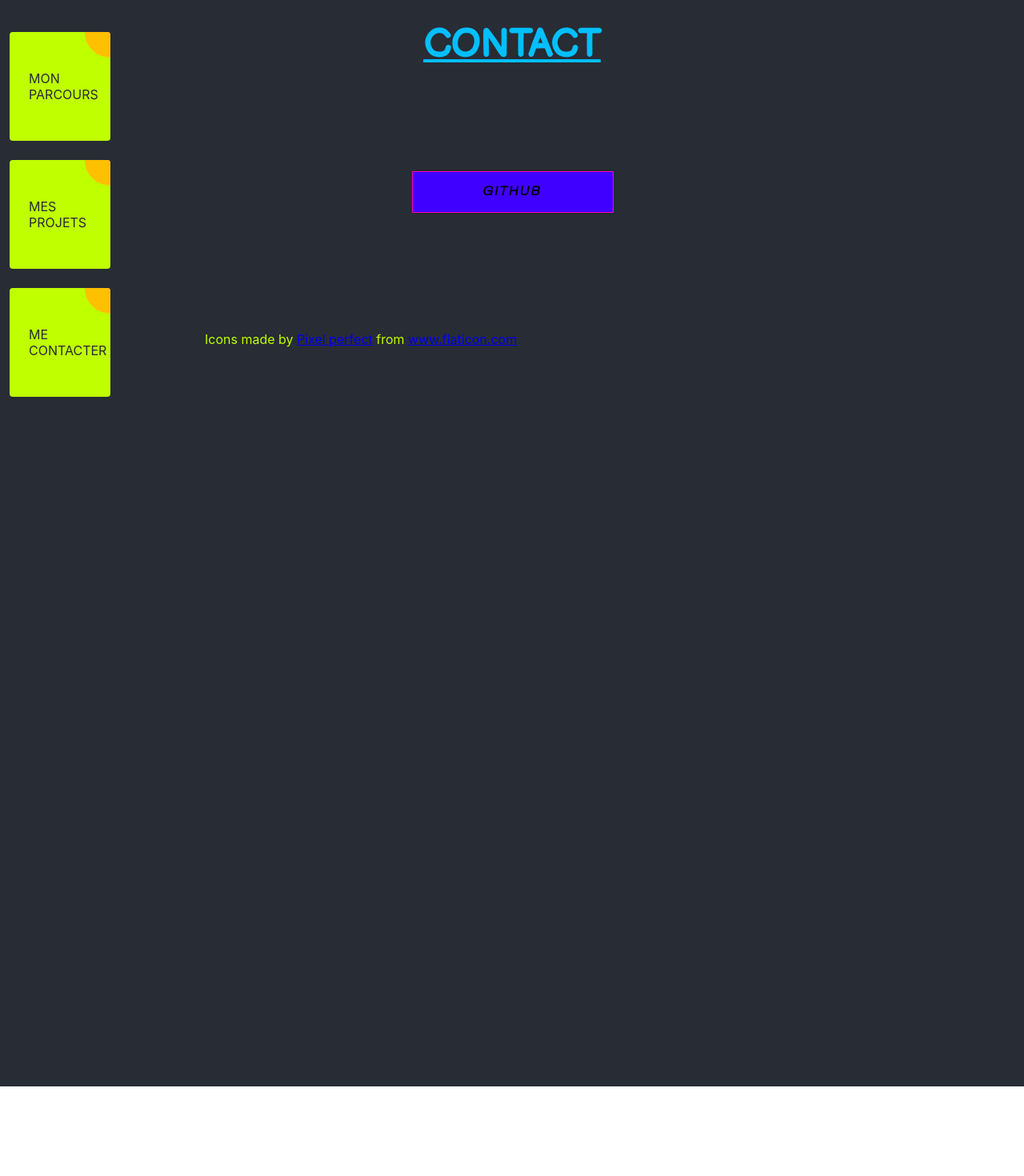
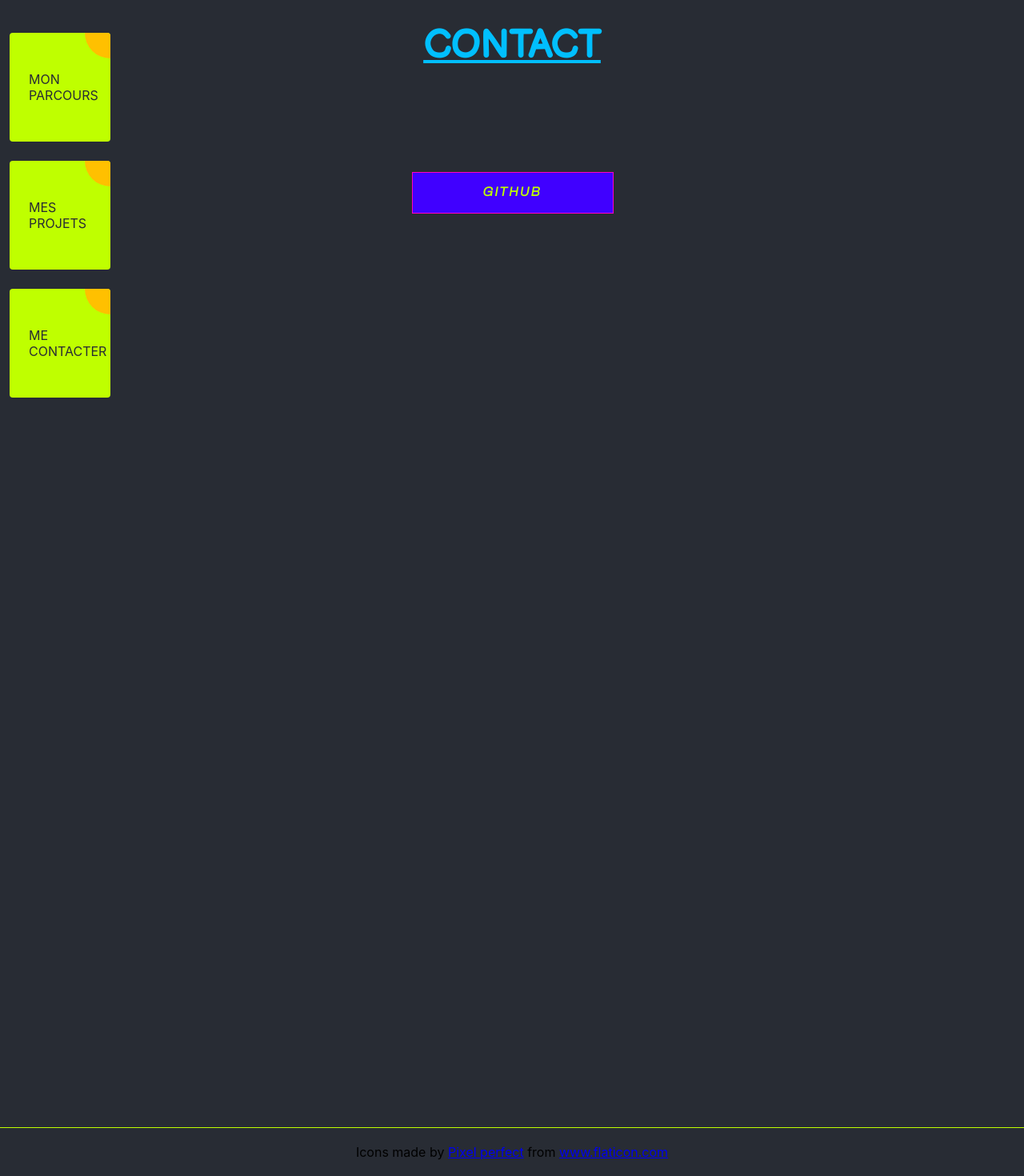
Before and after one commit to florent-augier/my-portfolio, a React (Create React App) app: page /contact in a window 1280 px wide. Shown: the part 272-1742 px from the top of the page at 80% size. Before the commit the page ends 1630 px from the top, so only its background shows below. Built offline with nearby package versions, Linux system fonts and the light colour scheme.

Commit message:
Feat(Footer): add style and position

```diff
--- a/public/index.html
+++ b/public/index.html
@@ -29,6 +29,7 @@
   <body>
     <noscript>You need to enable JavaScript to run this app.</noscript>
     <div id="root"></div>
+    <div id="footer"></div>
     <!--
       This HTML file is a template.
       If you open it directly in the browser, you will see an empty page.
--- a/src/App.css
+++ b/src/App.css
@@ -65,24 +65,8 @@
   src: url("./fonts/archivo/Archivo-regular.ttf");
 }
 
-html {
-  min-height: 100vh;
-}
-body {
-  min-height: 100vh;
-  background-color: var(--dark);
-}
-
 #root {
   background-color: var(--dark);
-  min-height: 100vh;
+  min-height: 100%;
   padding-bottom: 50px;
-  --dark: #282c34;
-  --citrus: #bfff00;
-  --pink: #ff00bf;
-  --blue: #4000ff;
-  --orange: #ffc000;
-  --green: #3fff00;
-  --violet: #c000ff;
-  --electric: #00bfff;
 }
--- /dev/null
+++ b/src/components/Footer.css
@@ -0,0 +1,16 @@
+#footer {
+  position: relative;
+  bottom: 0;
+  width: 100%;
+  height: max-content;
+  background-color: var(--dark);
+}
+
+.wrapperFooter {
+  margin-top: 50px;
+  padding: 20px;
+  background-color: var(--dark);
+  display: flex;
+  justify-content: center;
+  border-top: 1px solid var(--citrus);
+}
--- /dev/null
+++ b/src/components/Footer.js
@@ -0,0 +1,28 @@
+import React from "react";
+import "./Footer.css";
+
+export default function Footer() {
+  return (
+    <div className="wrapperFooter">
+      <div className="gridFooter">
+        <div className="firstCol">
+          <div>
+            Icons made by{" "}
+            <a
+              href="https://www.flaticon.com/authors/pixel-perfect"
+              title="Pixel perfect"
+            >
+              Pixel perfect
+            </a>{" "}
+            from{" "}
+            <a href="https://www.flaticon.com/" title="Flaticon">
+              www.flaticon.com
+            </a>
+          </div>
+        </div>
+        <div className="secondCol"></div>
+        <div className="thirdCol"></div>
+      </div>
+    </div>
+  );
+}
--- a/src/components/Navbar.css
+++ b/src/components/Navbar.css
@@ -4,6 +4,7 @@ nav {
   color: var(--citrus);
   margin-bottom: 150px;
   z-index: 1000;
+  border-bottom: 1px solid var(--citrus);
 }
 nav ul {
   display: flex;
--- a/src/components/Wrapper.css
+++ b/src/components/Wrapper.css
@@ -1,2 +1,3 @@
-#wrapperBody {
+.wrapperBody {
+  background-color: var(--dark);
 }
--- a/src/components/Wrapper.js
+++ b/src/components/Wrapper.js
@@ -1,10 +1,15 @@
-import React from "react";
+import React, { useEffect } from "react";
 import Navbar from "../components/Navbar";
 import "./Wrapper.css";
 
-import { Router, useHistory } from "react-router-dom";
+import { Router, useHistory, useLocation } from "react-router-dom";
 
 export default function Wrapper() {
+  const location = useLocation();
+
+  useEffect(() => {
+    console.log(location);
+  });
   let history = useHistory();
   return (
     <Router history={history}>
--- a/src/index.css
+++ b/src/index.css
@@ -1,13 +1,31 @@
+html {
+  margin: 0;
+  padding: 0;
+
+  min-height: 100vh;
+  --dark: #282c34;
+  --citrus: #bfff00;
+  --pink: #ff00bf;
+  --blue: #4000ff;
+  --orange: #ffc000;
+  --green: #3fff00;
+  --violet: #c000ff;
+  --electric: #00bfff;
+}
+
 body {
+  background-color: var(--dark);
+
+  min-height: 100%;
   margin: 0;
-  font-family: -apple-system, BlinkMacSystemFont, 'Segoe UI', 'Roboto', 'Oxygen',
-    'Ubuntu', 'Cantarell', 'Fira Sans', 'Droid Sans', 'Helvetica Neue',
+  font-family: -apple-system, BlinkMacSystemFont, "Segoe UI", "Roboto", "Oxygen",
+    "Ubuntu", "Cantarell", "Fira Sans", "Droid Sans", "Helvetica Neue",
     sans-serif;
   -webkit-font-smoothing: antialiased;
   -moz-osx-font-smoothing: grayscale;
 }
 
 code {
-  font-family: source-code-pro, Menlo, Monaco, Consolas, 'Courier New',
+  font-family: source-code-pro, Menlo, Monaco, Consolas, "Courier New",
     monospace;
 }
--- a/src/screens/Contact.js
+++ b/src/screens/Contact.js
@@ -1,9 +1,20 @@
-import React from "react";
+import React, { useRef } from "react";
 import "./Screen.css";
 
 import githubIcon from "../images/github.svg";
 
 export default function Contact() {
+  const githubText = useRef(null);
+
+  const jumpLetters = (e) => {
+    if (e.type === "mouseenter") {
+      githubText.current.style.transition = "all 1s";
+      githubText.current.style.marginTop = "60%";
+    } else if (e.type === "mouseleave") {
+      githubText.current.style.marginTop = "0%";
+    }
+  };
+
   return (
     <div className="bodyScreen">
       <h1 className="headerScreen">CONTACT</h1>
@@ -12,35 +23,24 @@ export default function Contact() {
         <div className="bodySectionScreen">
           {/* Mes liens*/}
           <div style={{ display: "flex", justifyContent: "center" }}>
-            <div className="btn btn-two">
+            <div
+              className="btn btn-two"
+              onMouseEnter={(e) => jumpLetters(e)}
+              onMouseLeave={(e) => jumpLetters(e)}
+            >
               <img
                 src={githubIcon}
                 alt="github-icon"
                 style={{
                   backgroundColor: "rgba(255, 255, 255, 0)",
-                  fill: "red",
                   zIndex: 1000,
                 }}
               />
-              <span>GITHUB</span>
+              <span ref={githubText}>GITHUB</span>
             </div>
           </div>
         </div>
       </div>
-
-      <div style={{ marginTop: "150px" }}>
-        Icons made by{" "}
-        <a
-          href="https://www.flaticon.com/authors/pixel-perfect"
-          title="Pixel perfect"
-        >
-          Pixel perfect
-        </a>{" "}
-        from{" "}
-        <a href="https://www.flaticon.com/" title="Flaticon">
-          www.flaticon.com
-        </a>
-      </div>
     </div>
   );
 }
--- a/src/screens/Screen.css
+++ b/src/screens/Screen.css
@@ -3,6 +3,7 @@
   color: var(--citrus);
   width: 60%;
   margin: auto;
+  position: relative;
 }
 
 .avatarContainer {
@@ -172,14 +173,18 @@ img {
   position: relative;
 }
 .btn-two span {
-  transition: all 1.5s;
-
-  z-index: 2;
-  display: block;
+  color: var(--citrus);
+  z-index: 5;
   position: absolute;
   width: 100%;
   height: 100%;
+  left: 0;
   top: 0;
+}
+
+.btn-two span .letter {
+  position: relative;
+  left: 50px;
 }
 .btn-two::before {
   content: "";
@@ -207,9 +212,9 @@ img {
 }
 
 .btn-two:hover span {
-  letter-spacing: 16px;
+  letter-spacing: 24px;
   color: var(--pink);
-  top: 50px;
+  z-index: 5;
 }
 
 .btn-two:hover::before {
```
Also changed, not shown: src/index.js (+9 -6 lines).
